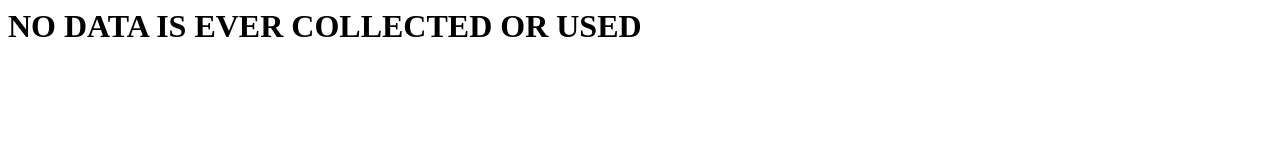
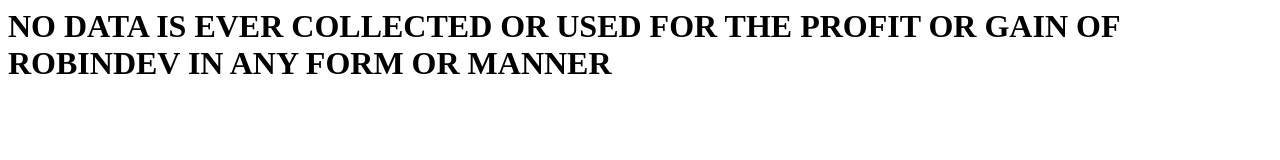
Before and after one commit to theBoredRobin/YT-UPLOAD, a plain HTML site: page privacy-policy.html in a window 1280 px wide. Drawn offline with Linux system fonts and the light colour scheme.

Commit message:
Update privacy-policy.html

```diff
--- a/privacy-policy.html
+++ b/privacy-policy.html
@@ -1,5 +1,5 @@
 <html><head><style>body {
    color: black;
 }
-</style></head><body><h1 id="no-data-is-ever-collected-or-used">NO DATA IS EVER COLLECTED OR USED</h1>
+</style></head><body><h1>NO DATA IS EVER COLLECTED OR USED FOR THE PROFIT OR GAIN OF ROBINDEV IN ANY FORM OR MANNER</h1>
 </body></html>
```
